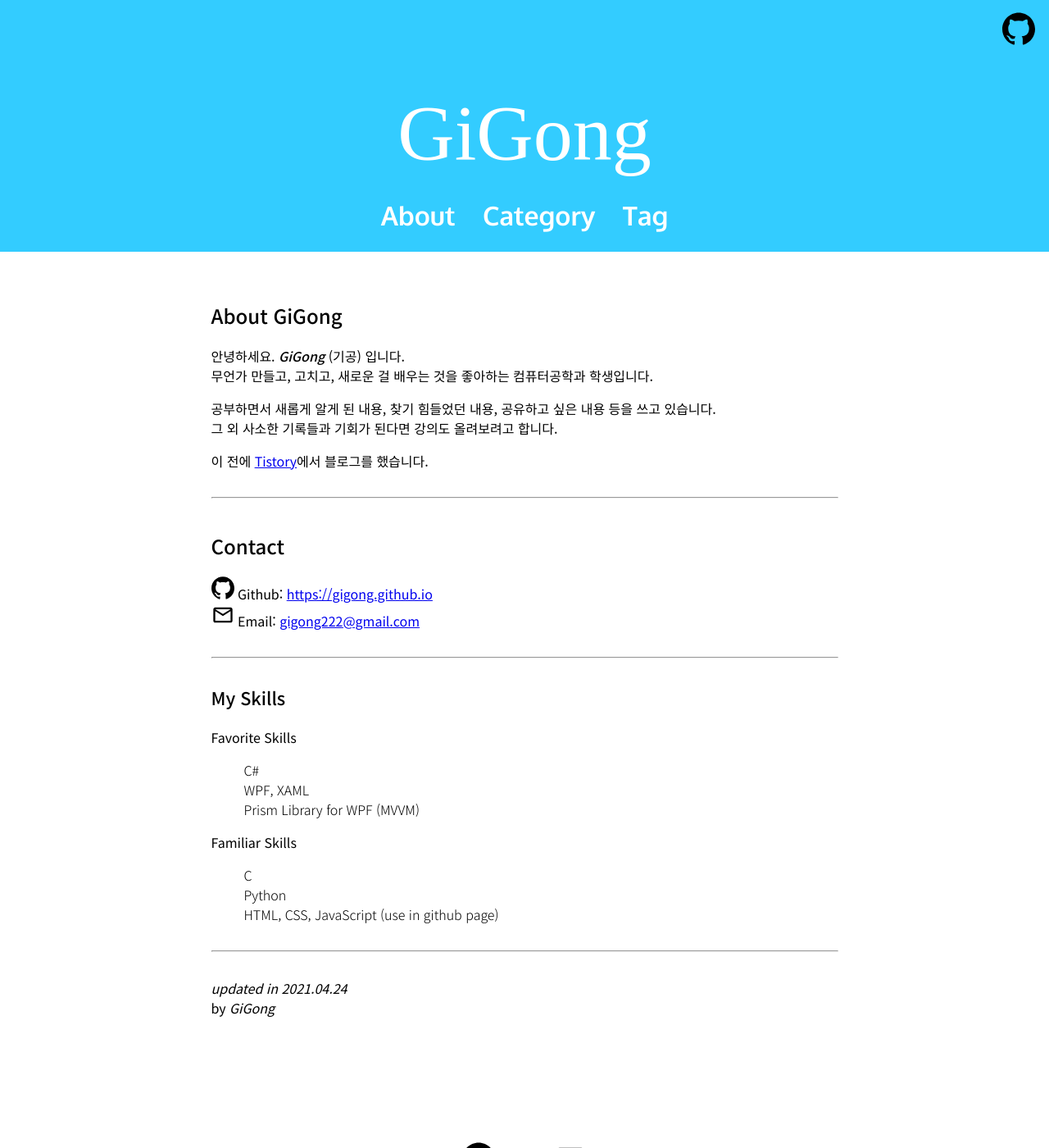
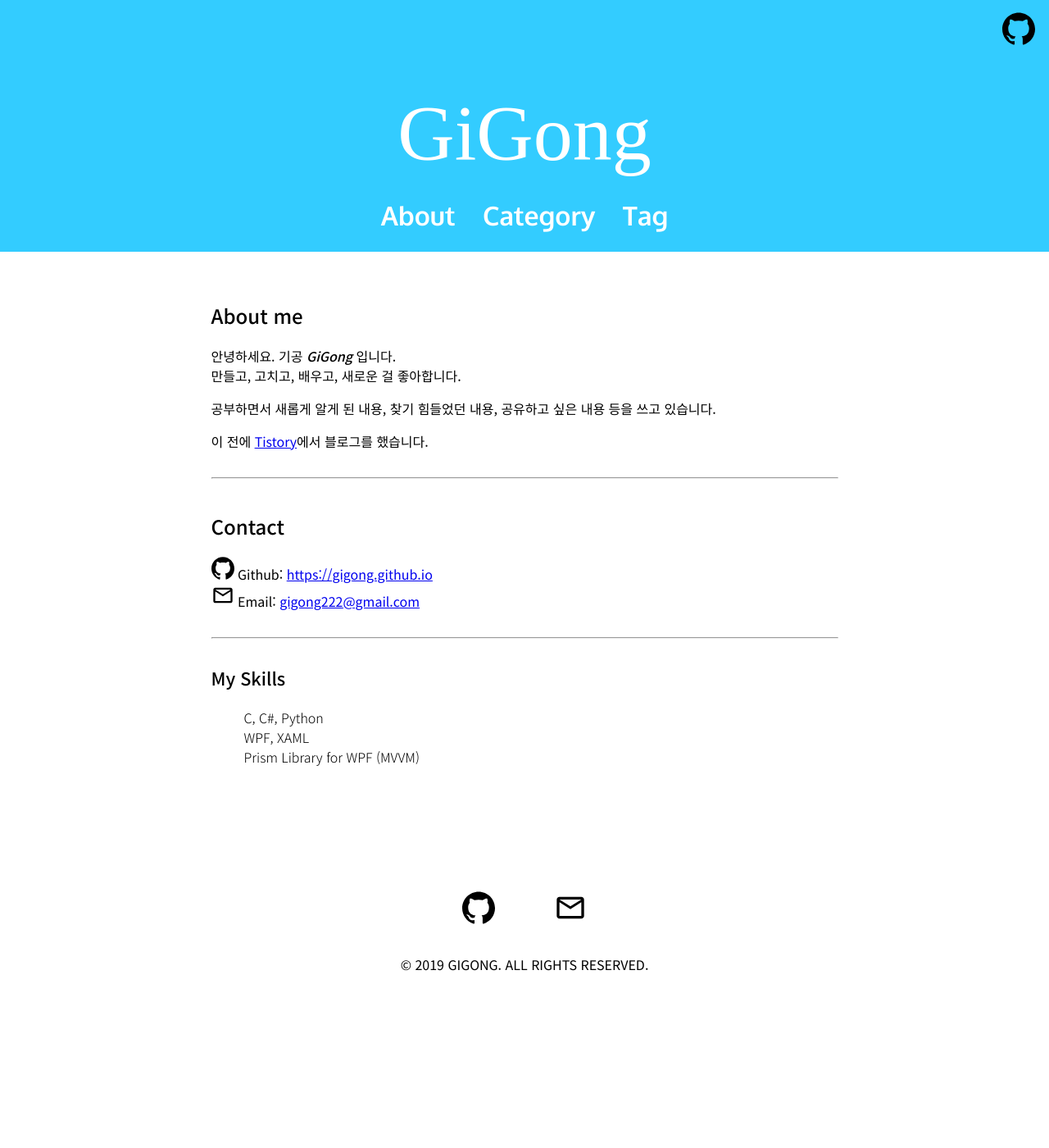
Before and after one commit to GiGong/gigong.github.io, a Jekyll site: the page built from about.md, in a window 1280 px wide and 1400 px high. Shown: the whole window at 82% size. Built offline with Jekyll 4.4.1, drawn with Linux system fonts in a browser that asks for light colours; some web fonts are replaced.

Commit message:
Update about simply.

```diff
--- a/_config.yml
+++ b/_config.yml
@@ -25,6 +25,7 @@ description: >- # this means to ignore newlines
 
 github_username: GiGong
 github: "https://github.com/GiGong"
+tistory: "https://tistory.gigong.io"
 
 # Build settings
 markdown: kramdown
--- a/about.md
+++ b/about.md
@@ -1,46 +1,38 @@
 ---
 layout: page
-title: About
+title: About GiGong
 permalink: /about/
 ---
 
-# About GiGong
+# About me
 
-안녕하세요. ***GiGong*** (기공) 입니다.
-무언가 만들고, 고치고, 새로운 걸 배우는 것을 좋아하는 컴퓨터공학과 학생입니다.
+안녕하세요. 기공 ***GiGong*** 입니다.
+만들고, 고치고, 배우고, 새로운 걸 좋아합니다.
 
 공부하면서 새롭게 알게 된 내용, 찾기 힘들었던 내용, 공유하고 싶은 내용 등을 쓰고 있습니다.
-그 외 사소한 기록들과 기회가 된다면 강의도 올려보려고 합니다.
 
-이 전에 [Tistory](https://gigong.tistory.com/){:target="_blank"}에서 블로그를 했습니다.
+이 전에 [Tistory][gigong-tistory]{:target="_blank"}에서 블로그를 했습니다.
 
----
+
+----
+
 
 ## Contact
 ![Github]({{ '/assets/icons/github.svg' | relative_url }}){:width="28px"} Github: [https://gigong.github.io][gigong-github]{:target="_blank"}
 ![Email]({{ '/assets/icons/email.svg' | relative_url }}){:width="28px"} Email: [{{site.email}}](mailto:{{site.email}})
 
----
+
+----
+
 
 ### My Skills
 
-Favorite Skills
-  - C#
+  - C, C#, Python
   - WPF, XAML
   - Prism Library for WPF (MVVM)
 {: .post .skills}
 
-Familiar Skills
-  - C
-  - Python
-  - HTML, CSS, JavaScript (use in github page)
-{: .post .skills}
 
 
-
----
-
-*updated in 2021.04.24*
-by *GiGong*
-
-[gigong-github]: {{site.github}}
+[gigong-github]: {{ site.github }}
+[gigong-tistory]: {{ site.tistory }}
```
